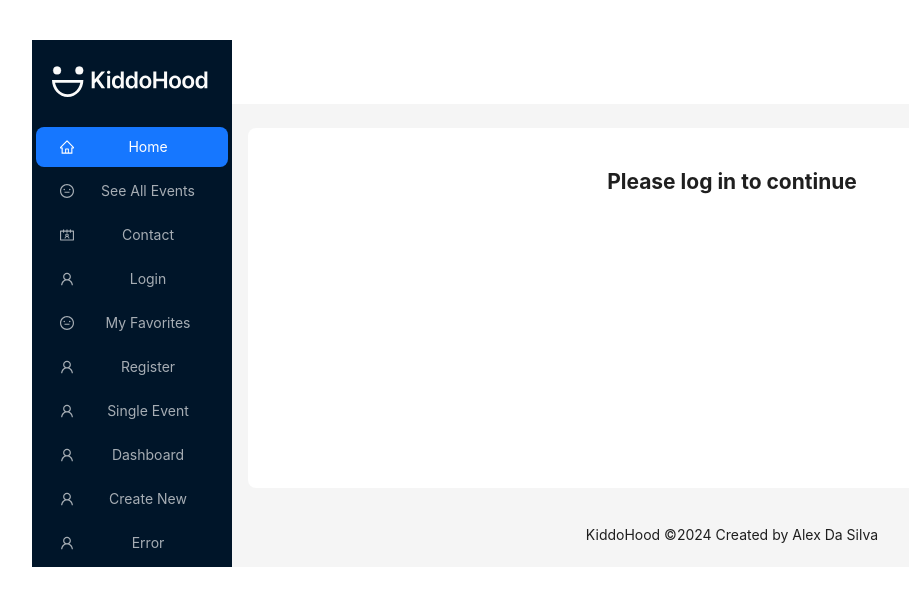
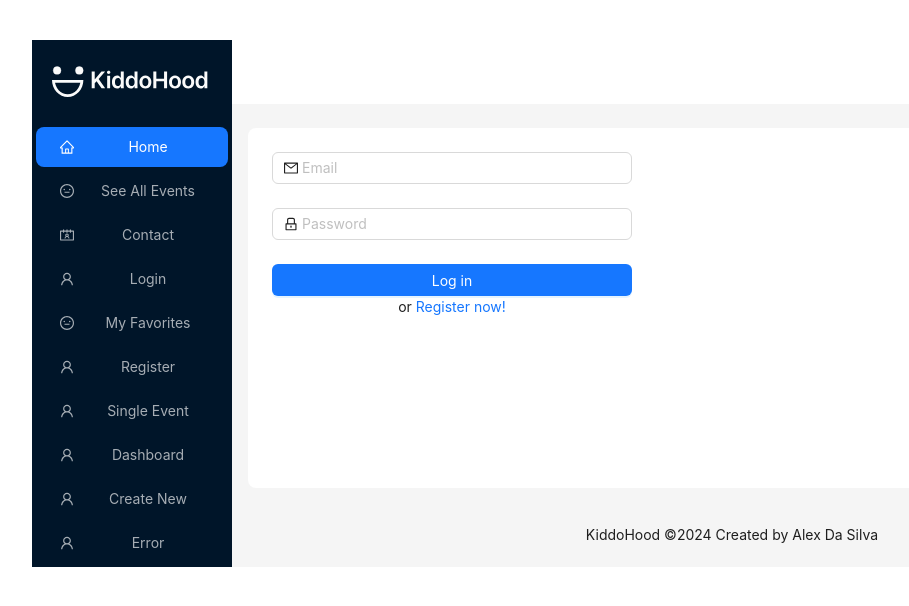
Before and after one commit to Alex-Design-For-Reap/KiddoHood, a React (Vite) app in the folder client/: page /Login in a window 1280 px wide. Shown: the top 606 px of the page, without its empty margins (8-917 px from the left). Built offline with nearby package versions, Linux system fonts and the light colour scheme.

Commit message:
connecting db + middleware + frontend. Also creating Register and Log in features to handle jwt auth.

```diff
--- a/client/src/App.jsx
+++ b/client/src/App.jsx
@@ -7,32 +7,12 @@ import {
   createHttpLink,
 } from '@apollo/client';
 import { setContext } from '@apollo/client/link/context';
-import Auth from './utils/auth';
+// import Auth from './utils/auth';
 
 import { UserOutlined, HomeOutlined, ContactsOutlined, MehOutlined  } from '@ant-design/icons';
 import { Layout, Menu, theme } from 'antd';
 import { NavLink, Outlet } from 'react-router-dom';
 import myImage from './assets/KiddoHoodLogo.svg';
-
-const httpLink = createHttpLink({
-  uri: '/graphql',
-});
-
-const authLink = setContext((_, { headers }) => {
-  const token = localStorage.getItem('id_token');
-  return {
-    headers: {
-      ...headers,
-      authorization: token ? `Bearer ${token}` : '',
-    },
-  };
-});
-
-const client = new ApolloClient({
-  link: authLink.concat(httpLink),
-  cache: new InMemoryCache(),
-});
-
 
 
 const { Header, Content, Footer, Sider } = Layout;
@@ -95,8 +75,27 @@ const App = () => {
       key: '11',
       icon: <UserOutlined />,
     },
-    ].filter(Boolean);
+  ];
 
+  const httpLink = createHttpLink({
+    uri: '/graphql',
+  });
+
+  const authLink = setContext((_, { headers }) => {
+    const token = localStorage.getItem('id_token');
+    return {
+      headers: {
+        ...headers,
+        authorization: token ? `Bearer ${token}` : '',
+      },
+    };
+  });
+
+  const client = new ApolloClient({
+    // set up our client to execute the 'authLink' middleware prior to making the request to our GraphQL API
+    link: authLink.concat(httpLink),
+    cache: new InMemoryCache(),
+  });
 
   return (
     <ApolloProvider client={client}>
@@ -137,15 +136,15 @@ const App = () => {
               borderRadius: borderRadiusLG,
             }}
             >
-            {Auth.loggedIn() ? (
-              <>
+            {/* {Auth.loggedIn() ? (
+              <> */}
               <Outlet />
-              </>
+              {/* </>
             ) : (
               <>
               <h2>Please log in to continue</h2>
               </>
-            )}
+            )} */}
           </div>
         </Content>
 
--- /dev/null
+++ b/client/src/components/PleaseLogin.jsx
@@ -0,0 +1,18 @@
+// src/components/PleaseLogin.jsx
+
+// import React from 'react';
+import { Button } from 'antd';
+// import Auth from '../utils/auth';
+
+const PleaseLogin = () => {
+    return (
+        <div>
+        <h2>Please log in to continue</h2>
+        <Button type="primary" href="/Login">
+            Login
+        </Button>
+        </div>
+    );
+    };
+
+export default PleaseLogin;
--- a/client/src/main.jsx
+++ b/client/src/main.jsx
@@ -1,4 +1,3 @@
-
 import '../src/App.css';
 
 // import React from 'react';
--- a/client/src/pages/Dasboard.jsx
+++ b/client/src/pages/Dasboard.jsx
@@ -3,9 +3,22 @@ import { Button, Col, Row } from 'antd';
 // import Cards from '../components/Card';
 import CardCreator from '../components/CardCreator';
 
+import Auth from '../utils/auth';
+import PleaseLogin from '../components/PleaseLogin';
+
 const Dashboard = () => {
+
+  const username = Auth.getProfile().data.username;
+
   return (
+
     <div>
+          {Auth.loggedIn() ? (
+      <>
+      <h1>{username} Dashboard</h1>
+      <p>Manage your events</p>
+
+
       <Button type="primary" style={{ marginBottom: '20px' }}>
         Create New Event
       </Button>
@@ -20,8 +33,16 @@ const Dashboard = () => {
           <CardCreator />
         </Col>
       </Row>
+      </>
+  ) : (
+    <>
+<PleaseLogin />
+    </>
+  )}
+
     </div>
-  );
+
+);
 };
 
 export default Dashboard;
--- a/client/src/pages/Home.jsx
+++ b/client/src/pages/Home.jsx
@@ -2,20 +2,37 @@
 import { Button, Card, Col, Row } from 'antd';
 import { Link } from 'react-router-dom';
 // import { DownloadOutlined } from '@ant-design/icons';
+import Auth from '../utils/auth';
 
 const Home = () => {
+  const loggedIn = Auth.loggedIn();
+  const username = Auth.getProfile().data.username;
+
   return (
     <div>
       {/* Hero Section */}
       <section style={{ textAlign: 'center', padding: '50px' }}>
-        <h1>Welcome to KiddoHood</h1>
-        <p>Your ultimate destination for kids events and activities</p>
-        <Button type="primary">
+        {loggedIn ? (
+          <>
+          <h1>Welcome back, {username}!</h1>
+          <p>Your ultimate destination for kids events and activities</p>
+          <Button type="primary">
+          <Link to="/Dashboard">Go to Dashboard</Link>
+        </Button>
+          </>
+        ) : (
+          <>
+          <h1>Welcome to KiddoHood</h1>
+          <p>Your ultimate destination for kids events and activities</p>
+          <Button type="primary">
           <Link to="/login">Login</Link>
         </Button>
         <Button type="default" style={{ marginLeft: '10px' }}>
           <Link to="/register">Register</Link>
         </Button>
+          </>
+        )
+        }
       </section>
 
       {/* Section 2 */}
--- a/client/src/pages/Login.jsx
+++ b/client/src/pages/Login.jsx
@@ -1,13 +1,54 @@
-// import React from 'react';
+import { useState } from 'react';
+import { Link } from 'react-router-dom';
+import { useMutation } from '@apollo/client';
+import { LOGIN_USER } from '../utils/mutations';
+
+import Auth from '../utils/auth';
+
 import { LockOutlined, MailOutlined } from '@ant-design/icons';
-import { Button, Checkbox, Form, Input, Flex } from 'antd';
+import { Button, Form, Input } from 'antd';
 
+const Login = (props) => {
+  const [formState, setFormState] = useState({ email: '', password: '' });
+  const [login, { error, data }] = useMutation(LOGIN_USER);
 
-const Login = () => {
-  const onFinish = (values) => {
-    console.log('Received values of form: ', values);
+  // Update state based on form input changes
+  const handleChange = (event) => {
+    const { name, value } = event.target;
+
+    setFormState({
+      ...formState,
+      [name]: value,
+    });
   };
+
+  // Submit form
+  const handleFormSubmit = async (values) => {
+    try {
+      const { data } = await login({
+        variables: { ...formState },
+      });
+
+      Auth.login(data.login.token);
+    } catch (e) {
+      console.error(e);
+    }
+
+    // Clear form values
+    setFormState({
+      email: '',
+      password: '',
+    });
+  };
+
   return (
+    <>
+      {data ? (
+        <p>
+          Success! You may now head{' '}
+          <Link to="/Dashboard">Go to Dashboard.</Link>
+        </p>
+      ) : (
         <Form
           name="login"
           initialValues={{
@@ -16,10 +57,13 @@ const Login = () => {
           style={{
             maxWidth: 360,
           }}
-      onFinish={onFinish}
+          onFinish={handleFormSubmit}
         >
           <Form.Item
+            className='form-item'
             name="email"
+            value={formState.email}
+            onChange={handleChange}
             rules={[
               {
                 type: 'email',
@@ -31,10 +75,17 @@ const Login = () => {
               },
             ]}
           >
-        <Input prefix={<MailOutlined />} placeholder="Email" />
+            <Input
+              prefix={<MailOutlined />}
+              placeholder="Email"
+              name="email"
+            />
           </Form.Item>
           <Form.Item
+            className='form-item'
             name="password"
+            value={formState.password}
+            onChange={handleChange}
             rules={[
               {
                 required: true,
@@ -42,24 +93,24 @@ const Login = () => {
               },
             ]}
           >
-        <Input prefix={<LockOutlined />} type="password" placeholder="Password" />
+            <Input
+              prefix={<LockOutlined />}
+              type="password"
+              placeholder="Password"
+              name="password"
+            />
           </Form.Item>
-      <Form.Item>
-        <Flex justify="space-between" align="center">
-          <Form.Item name="remember" valuePropName="checked" noStyle>
-            <Checkbox>Remember me</Checkbox>
-          </Form.Item>
-          <a href="">Forgot password</a>
-        </Flex>
-      </Form.Item>
-
           <Form.Item>
             <Button block type="primary" htmlType="submit">
               Log in
             </Button>
-        or <a href="/Register">Register now!</a>
+            or <Link to="/Register">Register now!</Link>
           </Form.Item>
+          {error && <div>{error.message}</div>}
         </Form>
+      )}
+    </>
   );
 };
+
 export default Login;
--- a/client/src/pages/Register.jsx
+++ b/client/src/pages/Register.jsx
@@ -1,51 +1,19 @@
 import React, { useState } from 'react';
+import { useMutation } from '@apollo/client';
+import { ADD_USER } from '../utils/mutations';
+import { Link } from 'react-router-dom';
+
+import Auth from '../utils/auth';
+
 import {
-  // AutoComplete,
   Button,
-  // Cascader,
-  // Checkbox,
-  // Col,
   Form,
   Input,
-  // InputNumber,
-  // Row,
   Select,
 } from 'antd';
+
 const { Option } = Select;
-// const residences = [
-//   {
-//     value: 'zhejiang',
-//     label: 'Zhejiang',
-//     children: [
-//       {
-//         value: 'hangzhou',
-//         label: 'Hangzhou',
-//         children: [
-//           {
-//             value: 'xihu',
-//             label: 'West Lake',
-//           },
-//         ],
-//       },
-//     ],
-//   },
-//   {
-//     value: 'jiangsu',
-//     label: 'Jiangsu',
-//     children: [
-//       {
-//         value: 'nanjing',
-//         label: 'Nanjing',
-//         children: [
-//           {
-//             value: 'zhonghuamen',
-//             label: 'Zhong Hua Men',
-//           },
-//         ],
-//       },
-//     ],
-//   },
-// ];
+
 const formItemLayout = {
   labelCol: {
     xs: {
@@ -64,6 +32,7 @@ const formItemLayout = {
     },
   },
 };
+
 const tailFormItemLayout = {
   wrapperCol: {
     xs: {
@@ -76,65 +45,59 @@ const tailFormItemLayout = {
     },
   },
 };
+
 const Register = () => {
-  const [form] = Form.useForm();
-  const onFinish = (values) => {
-    console.log('Received values of form: ', values);
+  const [formState, setFormState] = useState({
+    username: '',
+    email: '',
+    password: '',
+  });
+  const [addUser, { error, data }] = useMutation(ADD_USER);
+
+  // Update state based on form input changes
+  const handleChange = (event) => {
+    const { name, value } = event.target;
+    setFormState({
+      ...formState,
+      [name]: value,
+    });
   };
-  const prefixSelector = (
-    <Form.Item name="prefix" noStyle>
-      <Select
-        style={{
-          width: 70,
-        }}
-      >
-        <Option value="86">+86</Option>
-        <Option value="87">+87</Option>
-      </Select>
-    </Form.Item>
-  );
-  const suffixSelector = (
-    <Form.Item name="suffix" noStyle>
-      <Select
-        style={{
-          width: 70,
-        }}
-      >
-        <Option value="USD">$</Option>
-        <Option value="CNY">¥</Option>
-      </Select>
-    </Form.Item>
-  );
-  const [autoCompleteResult, setAutoCompleteResult] = useState([]);
-  const onWebsiteChange = (value) => {
-    if (!value) {
-      setAutoCompleteResult([]);
-    } else {
-      setAutoCompleteResult(['.com', '.org', '.net'].map((domain) => `${value}${domain}`));
+
+  // Submit form
+  const handleFormSubmit = async (values) => {
+    try {
+      const { data } = await addUser({
+        variables: { ...values },
+      });
+      Auth.login(data.addUser.token);
+    } catch (e) {
+      console.error(e);
     }
   };
-  const websiteOptions = autoCompleteResult.map((website) => ({
-    label: website,
-    value: website,
-  }));
+
+  const [form] = Form.useForm();
+
   return (
+    <>
+      {data ? (
+        <p>
+          Success! You may now head{' '}
+          <Link to="/Dashboard">Go to Dashboard.</Link>
+        </p>
+      ) : (
       <Form
         {...formItemLayout}
         form={form}
         name="register"
-      onFinish={onFinish}
-      // initialValues={{
-      //   // residence: ['zhejiang', 'hangzhou', 'xihu'],
-      //   // prefix: '86',
-      // }}
-      style={{
-        maxWidth: 600,
-      }}
+        onFinish={handleFormSubmit} // Use handleFormSubmit here
+        style={{ maxWidth: 600 }}
         scrollToFirstError
         >
         <Form.Item
           name="username"
           label="Username"
+          value={formState.username}
+          onChange={handleChange}
           rules={[
             {
               required: true,
@@ -149,6 +112,8 @@ const Register = () => {
         <Form.Item
           name="email"
           label="Email"
+          value={formState.email}
+          onChange={handleChange}
           rules={[
             {
               type: 'email',
@@ -166,6 +131,8 @@ const Register = () => {
         <Form.Item
           name="password"
           label="Password"
+          value={formState.password}
+          onChange={handleChange}
           rules={[
             {
               required: true,
@@ -177,34 +144,20 @@ const Register = () => {
           <Input.Password />
         </Form.Item>
 
-      <Form.Item
-        name="confirm"
-        label="Confirm Password"
-        dependencies={['password']}
-        hasFeedback
-        rules={[
-          {
-            required: true,
-            message: 'Please confirm your password!',
-          },
-          ({ getFieldValue }) => ({
-            validator(_, value) {
-              if (!value || getFieldValue('password') === value) {
-                return Promise.resolve();
-              }
-              return Promise.reject(new Error('The new password that you entered do not match!'));
-            },
-          }),
-        ]}
-        >
-        <Input.Password />
-      </Form.Item>
         <Form.Item {...tailFormItemLayout}>
           <Button type="primary" htmlType="submit">
             Register
           </Button>
         </Form.Item>
       </Form>
+      )}
+      {error && (
+        <div>
+          {error.message}
+        </div>
+      )}
+    </>
   );
 };
+
 export default Register;
```
Lines whose indentation alone changed are shown as unchanged.
